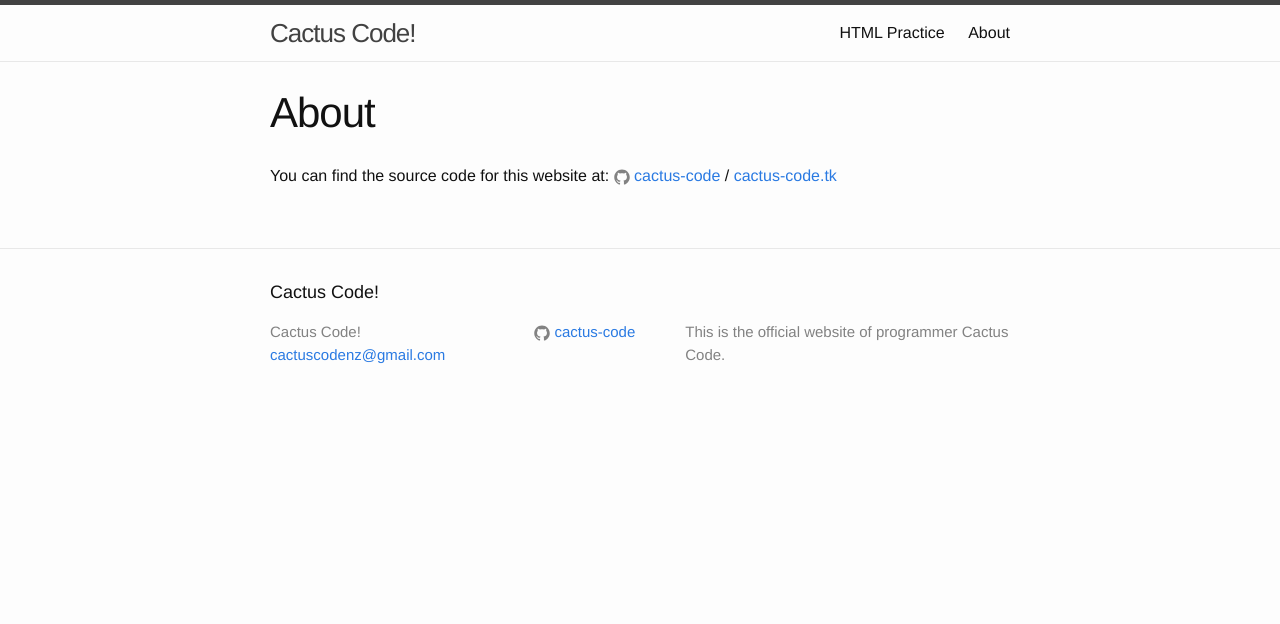
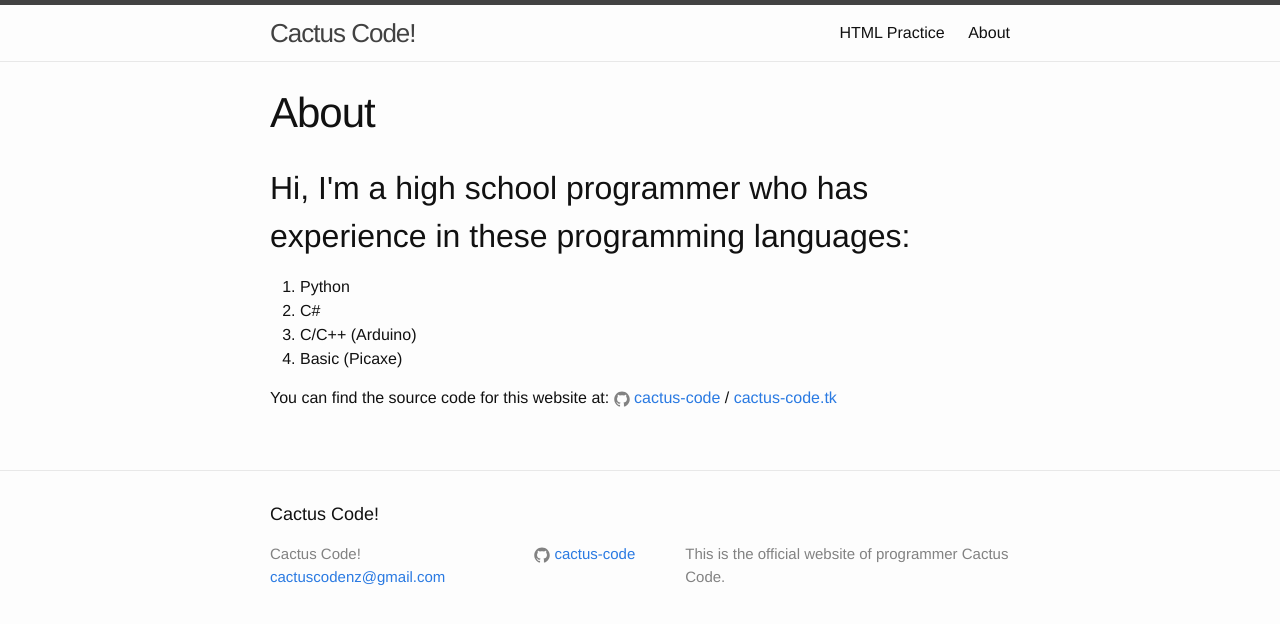
Before and after one commit to cactus-code/cactus-code.github.i, a Jekyll site: the page built from about.md, in a window 1280 px wide. Shown: the top 624 px of the page. Built offline with Jekyll 4.4.1, drawn with Linux system fonts in a browser that asks for light colours.

Commit message:
Update about.md

```diff
--- a/about.md
+++ b/about.md
@@ -4,6 +4,14 @@ title: About
 permalink: /about/
 ---
 
+<h2>Hi, I'm a high school programmer who has experience in these programming languages:</h2>
+<ol>
+<li>Python</li>
+<li>C#</li>
+<li>C/C++ (Arduino)</li>
+<li>Basic (Picaxe)</li>
+</ol>
+
 You can find the source code for this website at:
 {% include icon-github.html username="cactus-code" %} /
 [cactus-code.tk](https://github.com/cactus-code/cactus-code.github.io)
```
